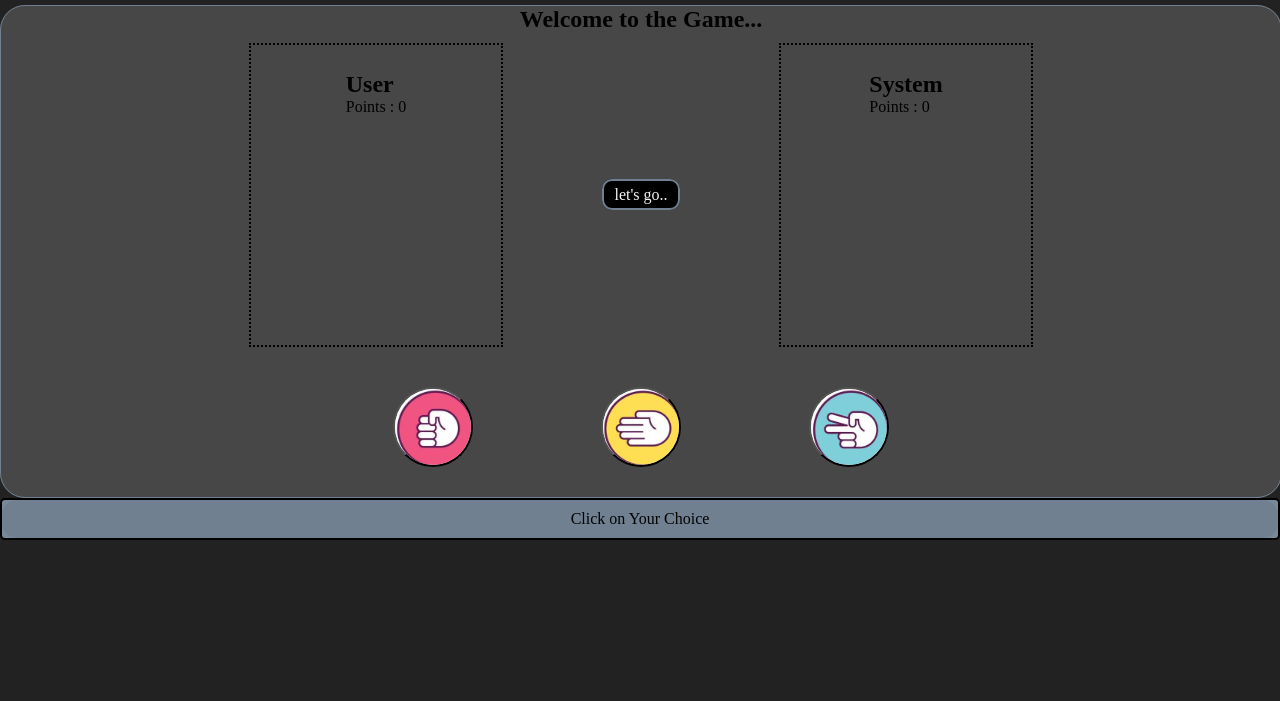
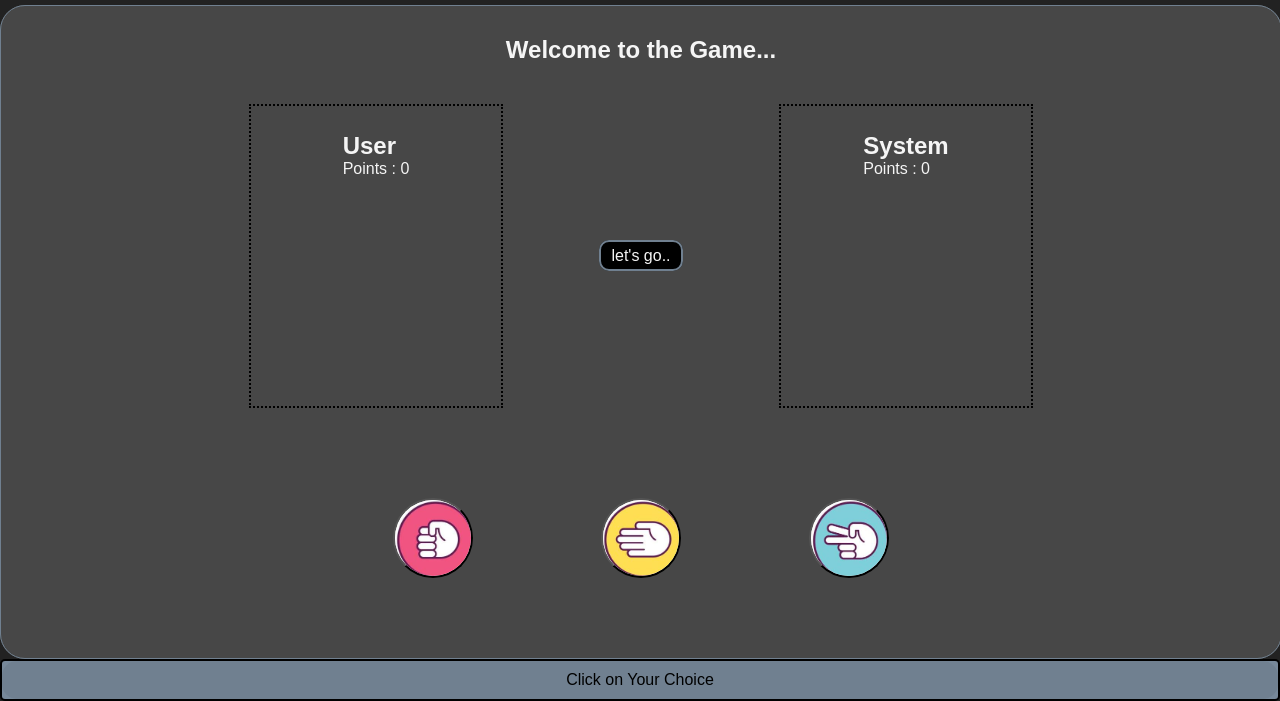
Before and after one commit to raviacts035/RockPaperScissors_Reactjs, a React app: page / in a window 1280 px wide. Shown: the part 109-810 px from the top of the page. Built offline with nearby package versions, Linux system fonts and the light colour scheme.

Commit message:
Update : README, added preview pic's

```diff
--- a/styles.css
+++ b/styles.css
@@ -6,7 +6,7 @@
 
 body{
     background-color: #222;
-    /* height: 96vh; */
+    font-family: Arial, Helvetica, sans-serif;
 }
 
 nav{
@@ -31,10 +31,11 @@ ul a{
 main{
     border: 1px solid slategrey;
     width:100%;
-    /* height: 80%; */
     border-radius: 25px;
     backdrop-filter: invert(20%);
     overflow: hidden;
+    padding: 0px;
+    color: whitesmoke;
 }
 
 footer{
@@ -81,6 +82,7 @@ border-top: 2px solid black;
 }
 .wel{
     text-align: center;
+    padding: 30px;
 }
 .space{
     display: flex;
@@ -113,7 +115,6 @@ border-top: 2px solid black;
 .cardSpace{
     border: 2px dotted black;
     margin: 10px 10px;
-    /* width: 20vw; */
     min-width: 250px;
     height: 300px;
     display: flex;
@@ -132,7 +133,8 @@ border-top: 2px solid black;
     gap: 10%;
     justify-content: center;
     flex-wrap: wrap;
-    padding: 30px 0px;
+    padding: 80px 0px;
+
     /* border: 2px solid red; */
 }
 
```
Also changed, not shown: package.json (+9 -1 lines), README.md, assets/Preview1.JPG (added), assets/Preview2.JPG (added), assets/Preview3.JPG (added).
